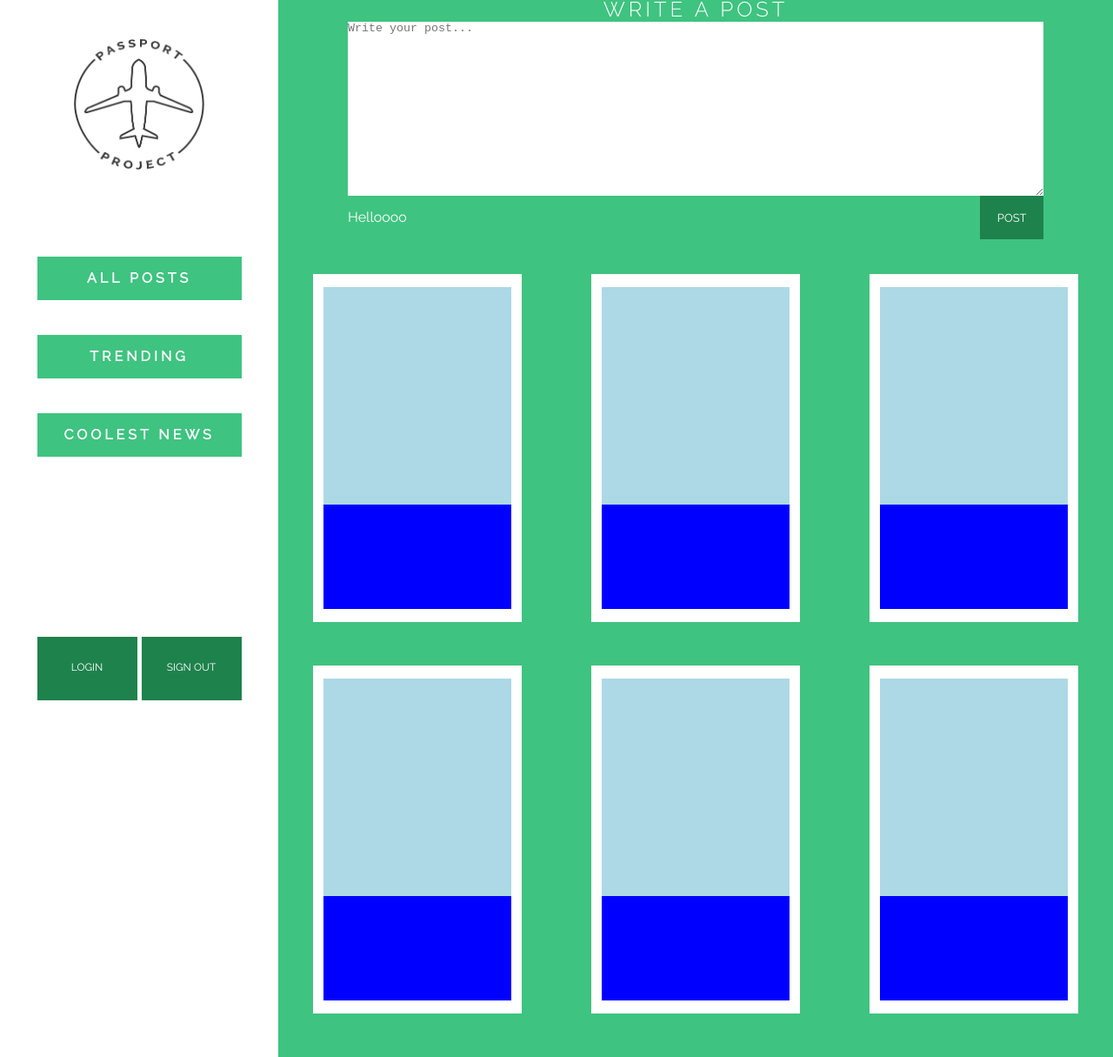
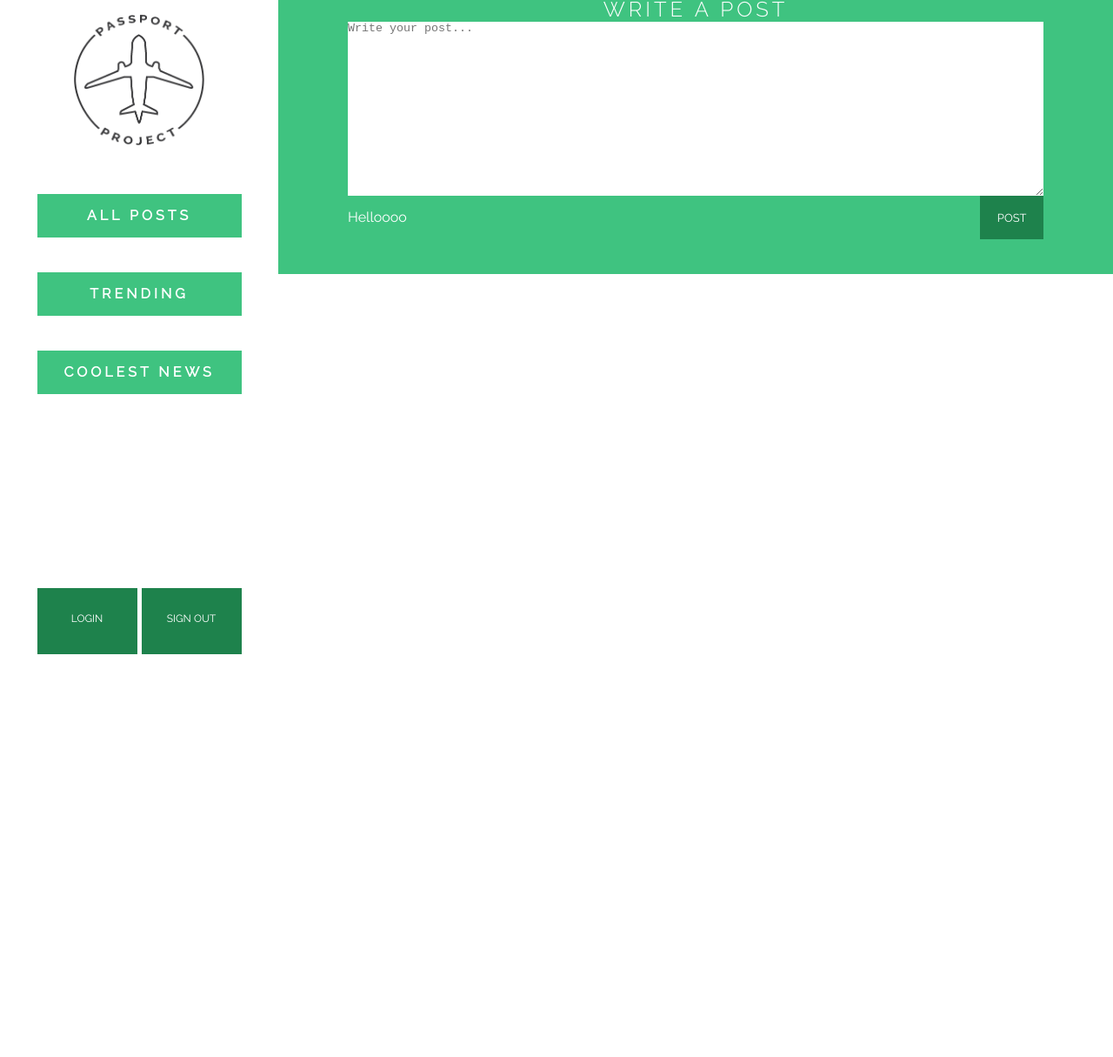
Before and after one commit to kshantilal/BloggerAPI, a website: page public/index.html in a window 1280 px wide. Shown: the part 15-1230 px from the top of the page at 87% size. After the commit the page ends 800 px from the top, so only its background shows below. Drawn offline with nearby package versions, Linux system fonts and the light colour scheme; no server answers.

Commit message:
data html css updated

```diff
--- a/public/css/style.css
+++ b/public/css/style.css
@@ -28,8 +28,8 @@ a{
 .logo{
     height:150px;
     width: 150px;
-    margin-top: 60px;
-    margin-bottom: 60px;
+    margin-top: 10%;
+    margin-bottom: 10%;
     display: flex;
     align-self: center;
 }
@@ -58,7 +58,7 @@ a{
     display: flex;
     flex-direction: column;
     list-style: none;
-    margin-top: 40px;
+    margin-top: 10%;
 }
 .menu-list_btn{
     width: 100%;
@@ -73,8 +73,8 @@ a{
     font-weight: bold;
 }
 .menu-list_btn:hover{
-    background-color:red;
-    }
+    opacity: 0.5;
+}
 .post-container{
     width: 100%;
     display: flex;
@@ -102,7 +102,7 @@ a{
     width: 100%;
     height: 100px;
     display: flex;
-    margin-bottom: 50px;
+    margin-bottom: 20%;
     text-align: center;
     font-size: 12px;
     text-transform: uppercase;
@@ -116,7 +116,7 @@ a{
     width: 50%;
 }
 #authorize-button:hover, #signout-button:hover{
-    background-color: grey;
+    opacity: 0.5;
 }
 #signout-button{
     margin-left: 5px;
@@ -154,34 +154,36 @@ a{
     color: white;
     font-family: 'Raleway', sans-serif;
 }
-.blog-container{
-    height: 400px;
-    width: 100%;
-    display: flex;
-    flex-direction: row;
-    justify-content: space-around;
-    margin-bottom: 50px;
-}
 .blog-container_divs{
     height: 100%;
-    width: 25%;
+    width: 30%;
     background-color: white;
     display: flex;
     flex-direction: column;
     align-items: center;
+    margin: 0 1% 20px 2%;
     justify-content: center;
 }
 .divs_text{
-    background-color: blue;
     width: 90%;
-    height: 120px;
+    height: 250px;
+    color: #1E824C;
+    font-family: 'Raleway', sans-serif;
+    font-size: 15px;
+    text-align: center;
 }
 .divs_pic{
-    background-color: lightblue;
     width: 90%;
-    height: 250px;
+    height: 80px;
+    color: #165b36;
+    font-family: 'Raleway', sans-serif;
+    font-size: 20px;
+    text-transform: uppercase;
+    font-weight: bold;
+    text-align: center;
+    margin-top: 20px;
 }
 .big-blog-container{
     display: flex;
-    flex-direction: column;
+    flex-wrap: wrap;
 }
--- a/public/index.html
+++ b/public/index.html
@@ -47,60 +47,8 @@
 			</form>
 		</div>
 
-		<div class="big-blog-container">
-			<div class="blog-container">
-				<div class="blog-container_divs">
-					<div class="divs_pic">
+		<div class="big-blog-container" id="BlogContainer">
 
-					</div>
-					<div class="divs_text">
-
-					</div>
-				</div>
-				<div class="blog-container_divs">
-					<div class="divs_pic">
-
-					</div>
-					<div class="divs_text">
-
-					</div>
-				</div>
-				<div class="blog-container_divs">
-					<div class="divs_pic">
-
-					</div>
-					<div class="divs_text">
-
-					</div>
-				</div>
-			</div>
-
-			<div class="blog-container">
-				<div class="blog-container_divs">
-					<div class="divs_pic">
-
-					</div>
-					<div class="divs_text">
-
-					</div>
-				</div>
-				<div class="blog-container_divs">
-					<div class="divs_pic">
-
-					</div>
-					<div class="divs_text">
-
-					</div>
-				</div>
-				<div class="blog-container_divs">
-					<div class="divs_pic">
-
-					</div>
-					<div class="divs_text">
-
-					</div>
-				</div>
-			</div>
 		</div>
 
 	</div>
--- a/public/js/script.js
+++ b/public/js/script.js
@@ -38,17 +38,13 @@ function getId(){
 		success:function(DataFromBlogger){
 			console.log(DataFromBlogger.items[0].content);
 
-			for (var i = 0; i < DataFromBlogger.length; i++) {
-				DataFromBlogger.items[i].content;
-				DataFromBlogger.items[i].title;
 
-				var blogTitle = DataFromBlogger.items[i].title;;
-				var blogContent = DataFromBlogger.items[i].content;
+			for (var i = 0; i < DataFromBlogger.items.length; i++) {
+				$("#BlogContainer").append("<div class='blog-container_divs'>"+
+					"<div class='divs_pic'>"+DataFromBlogger.items[i].title+"</div>"+
+					"<div class='divs_text'>"+DataFromBlogger.items[i].content+"</div>"+
+				"</div>")
 			}
-
-
-
-
 		},
 
 
```
